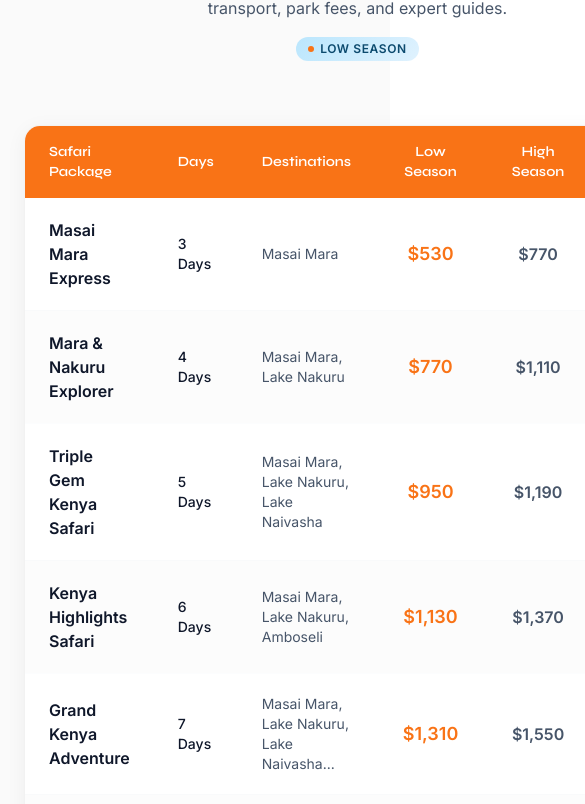
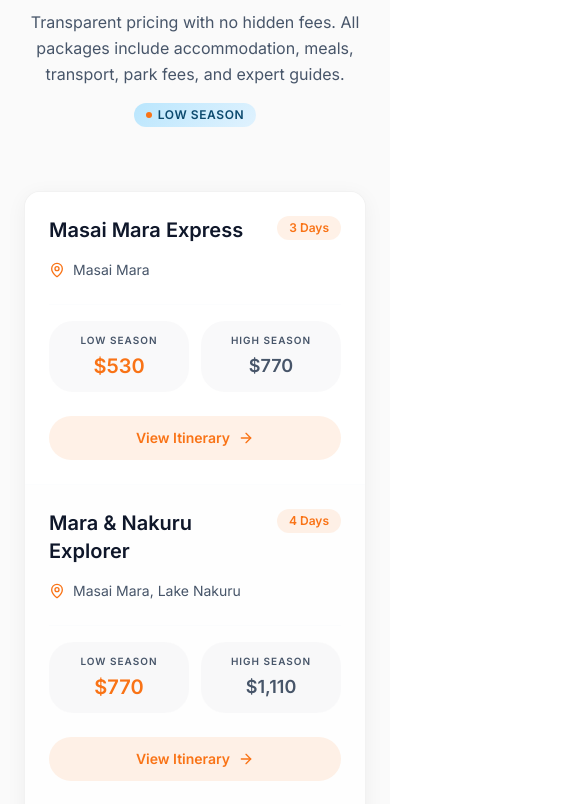
Before and after one commit to VincentOdundo/aventara, a React (Vite) app: page / in a window 390 px wide. Shown: the part 7156-7960 px from the top of the page, 585 px wide, since content can reach past the window. Built offline with nearby package versions, Linux system fonts and the light colour scheme.

Commit message:
style: convert Safari packages table to a highly responsive Bento-style card list on mobile

```diff
--- a/src/pages/Home.jsx
+++ b/src/pages/Home.jsx
@@ -348,77 +348,91 @@ export default function Home() {
 
           <AnimatedSection>
             <div className="bg-surface-container-lowest rounded-2xl overflow-hidden editorial-shadow">
-              <div className="overflow-x-auto">
-                <table className="w-full text-left">
-                  <thead>
-                    <tr className="bg-primary text-on-primary">
-                      <th className="px-6 py-4 font-headline font-semibold text-sm">
-                        Safari Package
-                      </th>
-                      <th className="px-6 py-4 font-headline font-semibold text-sm">
-                        Days
-                      </th>
-                      <th className="px-6 py-4 font-headline font-semibold text-sm">
-                        Destinations
-                      </th>
-                      <th className="px-6 py-4 font-headline font-semibold text-sm text-center">
-                        Low Season
-                      </th>
-                      <th className="px-6 py-4 font-headline font-semibold text-sm text-center">
-                        High Season
-                      </th>
-                      <th className="px-6 py-4 font-headline font-semibold text-sm"></th>
-                    </tr>
-                  </thead>
-                  <tbody>
+              <div className="flex flex-col">
+                {/* Desktop Header */}
+                <div className="hidden md:grid grid-cols-12 gap-4 bg-primary text-on-primary px-6 py-4 font-headline font-semibold text-sm">
+                  <div className="col-span-3">Safari Package</div>
+                  <div className="col-span-2">Days</div>
+                  <div className="col-span-3">Destinations</div>
+                  <div className="col-span-2 text-center">Low Season</div>
+                  <div className="col-span-2 text-center">High Season</div>
+                </div>
+
+                {/* Rows */}
+                <div className="divide-y divide-outline-variant/10">
                   {safariPackages.map((safari, idx) => (
-                      <tr
+                    <div
                       key={safari.id}
-                        className={`border-b border-outline-variant/10 hover:bg-surface-container-low transition-colors ${
-                          idx % 2 === 0 ? "" : "bg-surface-container-low/50"
-                        }`}
+                      className={`group relative flex flex-col md:grid md:grid-cols-12 md:gap-4 md:items-center p-6 md:px-6 md:py-5 transition-colors ${
+                        idx % 2 === 0 ? "bg-surface-container-lowest" : "bg-surface-container-low/30"
+                      } hover:bg-surface-container-low`}
                     >
-                        <td className="px-6 py-5">
+                      {/* Mobile Title & Badge */}
+                      <div className="flex justify-between items-start md:col-span-3 mb-4 md:mb-0">
                         <Link
                           to={`/safari/${safari.slug}`}
-                            className="font-bold text-on-surface hover:text-primary transition-colors"
+                          className="font-bold text-xl md:text-base text-on-surface group-hover:text-primary transition-colors pr-4"
                         >
                           {safari.title}
                         </Link>
-                        </td>
-                        <td className="px-6 py-5 text-sm font-medium">
+                        <span className="md:hidden bg-primary/10 text-primary px-3 py-1 rounded-full text-xs font-bold whitespace-nowrap">
                           {safari.days} Days
-                        </td>
-                        <td className="px-6 py-5 text-sm text-on-surface-variant">
+                        </span>
+                      </div>
+
+                      {/* Desktop Days */}
+                      <div className="hidden md:block md:col-span-2 text-sm font-medium">
+                        {safari.days} Days
+                      </div>
+
+                      {/* Destinations */}
+                      <div className="md:col-span-3 mb-6 md:mb-0 text-sm text-on-surface-variant flex items-start gap-2 md:block">
+                        <MapPin size={16} className="md:hidden text-primary shrink-0 mt-0.5" />
+                        <span>
                           {safari.destinations.slice(0, 3).join(", ")}
                           {safari.destinations.length > 3 && "..."}
-                        </td>
-                        <td className="px-6 py-5 text-center">
+                        </span>
+                      </div>
+
+                      {/* Pricing Grid */}
+                      <div className="grid grid-cols-2 md:contents gap-3 mb-6 md:mb-0 border-t border-outline-variant/10 pt-4 md:border-0 md:pt-0">
+                        <div className="md:col-span-2 md:text-center flex flex-col md:block items-center justify-center p-3 md:p-0 bg-surface-container-high/50 md:bg-transparent rounded-lg md:rounded-none">
+                          <span className="md:hidden text-[10px] uppercase tracking-widest font-bold text-on-surface-variant mb-1">Low Season</span>
                           <span
-                            className={`font-bold ${season === "low" ? "text-primary text-lg" : "text-on-surface-variant"}`}
+                            className={`font-bold ${season === "low" ? "text-primary text-xl md:text-lg" : "text-on-surface-variant text-lg md:text-base"}`}
                           >
                             ${safari.price.low.toLocaleString()}
                           </span>
-                        </td>
-                        <td className="px-6 py-5 text-center">
+                        </div>
+                        <div className="md:col-span-2 md:text-center flex flex-col md:block items-center justify-center p-3 md:p-0 bg-surface-container-high/50 md:bg-transparent rounded-lg md:rounded-none">
+                          <span className="md:hidden text-[10px] uppercase tracking-widest font-bold text-on-surface-variant mb-1">High Season</span>
                           <span
-                            className={`font-bold ${season === "high" ? "text-primary text-lg" : "text-on-surface-variant"}`}
+                            className={`font-bold ${season === "high" ? "text-primary text-xl md:text-lg" : "text-on-surface-variant text-lg md:text-base"}`}
                           >
                             ${safari.price.high.toLocaleString()}
                           </span>
-                        </td>
-                        <td className="px-6 py-5">
+                        </div>
+                      </div>
+
+                      {/* Mobile View Button - Appears below on mobile, hidden on desktop if whole row is clickable, but let's just make it visible on both to match design */}
+                      <div className="md:hidden">
                         <Link
                           to={`/safari/${safari.slug}`}
-                            className="inline-flex items-center gap-1 text-primary text-sm font-bold hover:gap-2 transition-all"
+                          className="flex items-center justify-center gap-2 w-full bg-primary/10 text-primary py-3 rounded-lg font-bold text-sm hover:bg-primary hover:text-white transition-colors"
                         >
-                            View <ArrowRight size={14} />
+                          View Itinerary <ArrowRight size={16} />
                         </Link>
-                        </td>
-                      </tr>
+                      </div>
+
+                      {/* Desktop View Link (Optional overlay or explicit link) */}
+                      <Link
+                        to={`/safari/${safari.slug}`}
+                        className="hidden md:flex absolute inset-0 z-0"
+                        aria-label={`View ${safari.title}`}
+                      ></Link>
+                    </div>
                   ))}
-                  </tbody>
-                </table>
+                </div>
               </div>
             </div>
           </AnimatedSection>
```
Lines whose indentation alone changed are shown as unchanged.
